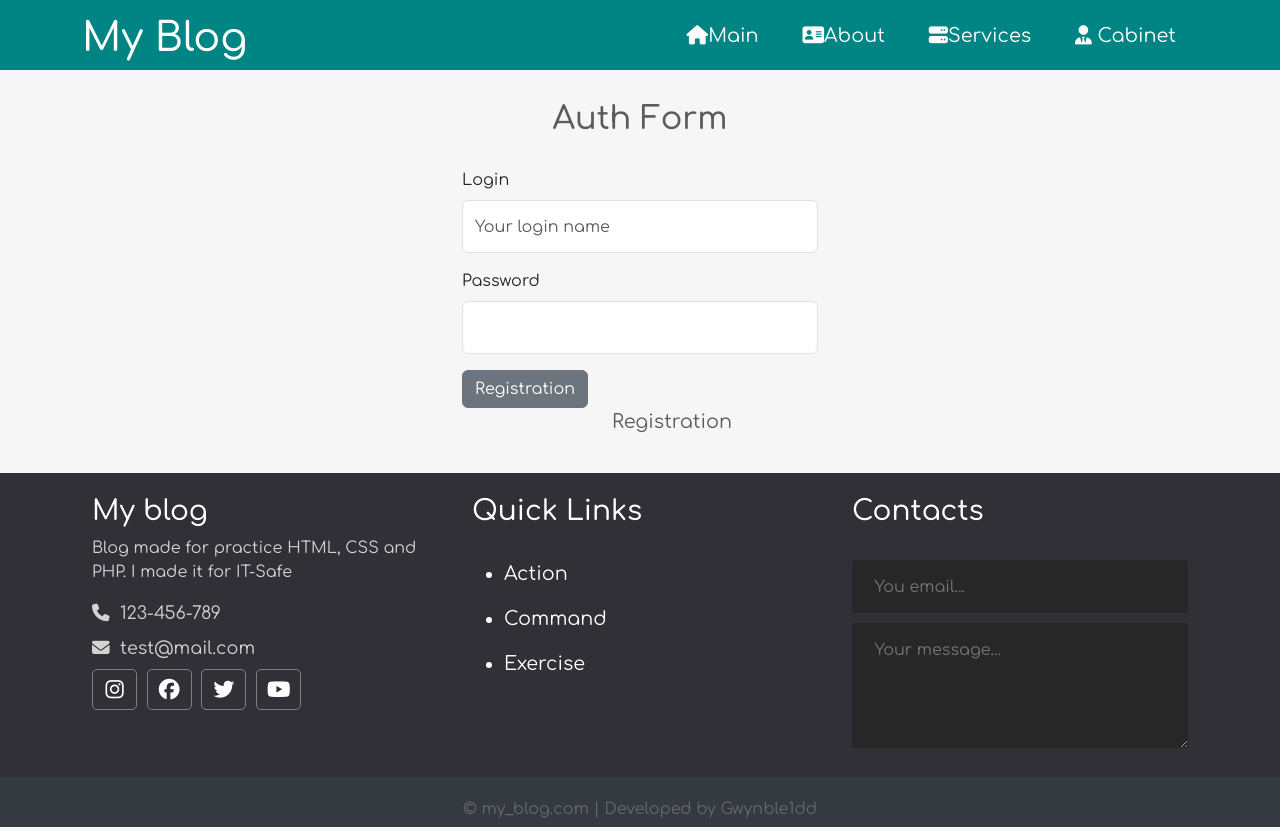
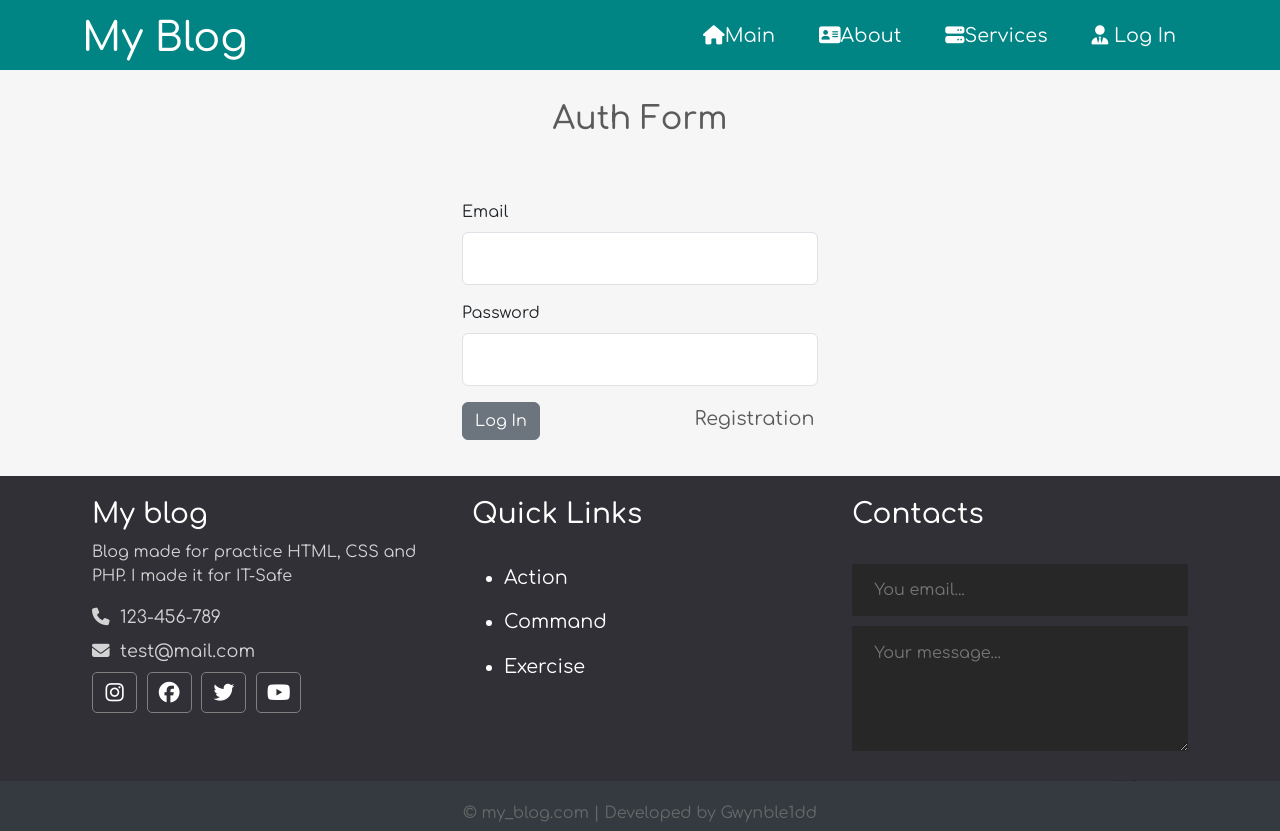
Before and after one commit to Gwynble1dd1/my_blog, a PHP site: page /my_blog/log.php in a window 1280 px wide. Run offline with PHP 8.4, Linux system fonts and the light colour scheme; some libraries are stand-ins or nearby versions.

Commit message:
Added reg and log

```diff
--- /dev/null
+++ b/app/controllers/users.php
@@ -0,0 +1,79 @@
+<?php
+include "app/database/db.php";
+
+
+$errMSG = '';
+
+// код для регистрации
+if($_SERVER['REQUEST_METHOD'] === 'POST' && isset($_POST['button-reg'])){
+    $admin = 0;
+    $login = trim($_POST["login"]);
+    $email = trim($_POST["mail"]);
+    $pass_first = trim($_POST["pass-first"]);
+    $pass_second = trim($_POST["pass-second"]);
+
+    if($login === '' || $email === '' || $pass_first === ''){
+        $errMSG = 'Not all field filled';
+    }elseif (mb_strtolower($login, 'UTF-8') < 2){
+        $errMSG = 'Login can not be shorter 2 symbols';
+    }elseif ($pass_first !== $pass_second) {
+        $errMSG = 'Passwords not same';
+    }
+    else{
+        $exist = selectOne('users', ['email'=> $email]);
+        if(!empty($exist['email']) && $exist['email'] === $email){
+            $errMSG = 'User with this email is exist';
+        }else{
+            $pass = password_hash($pass_first, PASSWORD_DEFAULT);
+            $post = [
+                "admin"=> $admin,
+                "username"=> $login,
+                "email"=> $email,
+                "password"=> $pass
+            ];
+
+            $id = insert('users', $post);
+            $user = selectOne('users', ['id' => $id]);
+            $_SESSION['id'] = $user['id'];
+            $_SESSION['login'] = $user['username'];
+            $_SESSION['admin'] = $user['admin'];
+            if($_SESSION['admin']){
+                header('location: ' . BASE_URL . 'admin/admin.php');
+            }else{
+                header('location: '. BASE_URL);
+            }
+            // $errMSG = "<div style ='color: green;'> User <strong> $login </strong> has beed created </div>";
+        }
+
+
+    }
+    }else{
+        $login = '';
+        $email = '';
+    };
+// код лдля авторизиции
+if($_SERVER['REQUEST_METHOD'] === 'POST' && isset($_POST['button-log'])){
+    $email = trim($_POST["mail"]);
+    $password = trim($_POST["password"]);
+    if($email === '' || $password === ''){
+        $errMSG = 'Not all field filled';
+    }else{
+        $exist = selectOne('users', ['email'=> $email]);
+        if($exist && password_verify($password, $exist['password'])){
+            $_SESSION['id'] = $exist['id'];
+            $_SESSION['login'] = $exist['username'];
+            $_SESSION['admin'] = $exist['admin'];
+            if($_SESSION['admin']){
+                header('location: ' . BASE_URL . 'admin/admin.php');
+            }else{
+                header('location: '. BASE_URL);
+            }
+        }else{
+            $errMSG = 'Wrong email or password!';
+        }}
+
+}else{
+    $email = '';
+}
+
+?>
--- a/app/database/connect.php
+++ b/app/database/connect.php
@@ -2,7 +2,6 @@
 
 try {
     $pdo = new PDO("mysql:host=localhost;dbname=my_blog","root","",[PDO::ATTR_ERRMODE => PDO::ERRMODE_EXCEPTION, PDO::ATTR_DEFAULT_FETCH_MODE => PDO::FETCH_ASSOC]);
-    echo "Connected Successfully <br>";
     } catch (PDOException $e) {
         echo "ERROR: -->" . $e->getMessage();
         die();
--- a/app/include/header.php
+++ b/app/include/header.php
@@ -13,14 +13,31 @@
                         <li><a href="<?php echo BASE_URL . '/' ?>"><i class="fa-solid fa-address-card"></i>About</a></li>
                         <li><a href="#"><i class="fa-solid fa-server"></i>Services</a></li>
                         <li>
-                            <a href="#">
+                            <?php if (isset($_SESSION['id'])): ?>
+                                <a href="#">
                                 <i class="fa-solid fa-user-tie"></i>
-                                Cabinet
-                            </a><!-- Sub menuв -->
+                                <?php echo($_SESSION['login']); ?>
+                                </a>
+                            <!-- Sub menuв -->
                             <ul>
-                                <li><a href="log.php">Admin Panel</a></li>
+                            <?php if ($_SESSION['admin']): ?>
+                                <li><a href="admin/admin.php">Admin Panel</a></li>
+                            <?php endif; ?>
                                 <li><a href="#">Log Off</a></li>
                             </ul>
+
+                            <?php else: ?>
+                                <a href="<?php echo BASE_URL . 'log.php' ?>">
+                                <i class="fa-solid fa-user-tie"></i>
+                                Log In
+                                </a>
+
+                                <ul>
+                                    <li><a href="<?php echo BASE_URL . 'registration.php' ?>">Registration</a></li>
+                                </ul>
+                            <?php endif; ?>
+
+
                         </li>
                     </ul>
                 </nav>
--- a/assets/css/style.css
+++ b/assets/css/style.css
@@ -306,3 +306,11 @@ header ul li ul li a {
     margin-left: 145px;
     transition: all .3s;
 }
+
+/* Error message */
+
+div .error p{
+    color: red;
+    font-style: italic;
+    font-size: 0.8rem;
+}
--- a/index.php
+++ b/index.php
@@ -1,4 +1,7 @@
-<?php include("path.php"); ?>
+<?php
+include("path.php");
+include("app/database/db.php");
+?>
 <!doctype html>
 <html lang="en">
   <head>
--- a/log.php
+++ b/log.php
@@ -1,4 +1,7 @@
-<?php include("path.php"); ?>
+<?php
+include "path.php";
+include "app/controllers/users.php";
+?>
 <!doctype html>
 <html lang="en">
   <head>
@@ -22,21 +25,27 @@
 
 <!-- Registration form start -->
 <div class="container reg_from">
-    <form class="row justify-content-center" method="post" action="./log.html">
+    <form class="row justify-content-center" method="post" action="./log.php">
         <h2>Auth Form</h2>
+        <div class="mb-3 col-12 col-md-4 error">
+            <p>
+                <?=$errMSG?>
+            </p>
+        </div>
+        <div class="w-100"></div>
         <div class="mb-3 col-12 col-md-4">
-            <label for="formGroupExampleInput" class="form-label">Login</label>
-            <input type="text" class="form-control" id="formGroupExampleInput" placeholder="Your login name">
+            <label for="formGroupExampleInput" class="form-label">Email</label>
+            <input name="mail" type="email" value="<?=$email?>" class="form-control" id="exampleInputEmail1" aria-describedby="emailHelp">
         </div>
         <div class="w-100"></div>
         <div class="mb-3 col-12 col-md-4">
             <label for="exampleInputPassword1" class="form-label">Password</label>
-            <input type="password" class="form-control" id="exampleInputPassword1">
+            <input type="password" name="password" class="form-control" id="exampleInputPassword1">
         </div>
         <div class="w-100"></div>
         <div class="mb-3 col-12 col-md-4">
-            <button type="button" class="btn btn-secondary">Registration</button>
-            <a href="auth.html">Registration</a>
+            <button type="submit" name="button-log" class="btn btn-secondary">Log In</button>
+            <a href="auth.php">Registration</a>
         </div>
     </form>
 </div>
```
Also changed, not shown: app/database/db.php (+60 -10 lines), registration.php (+17 -7 lines), admin/admin.php (added).
